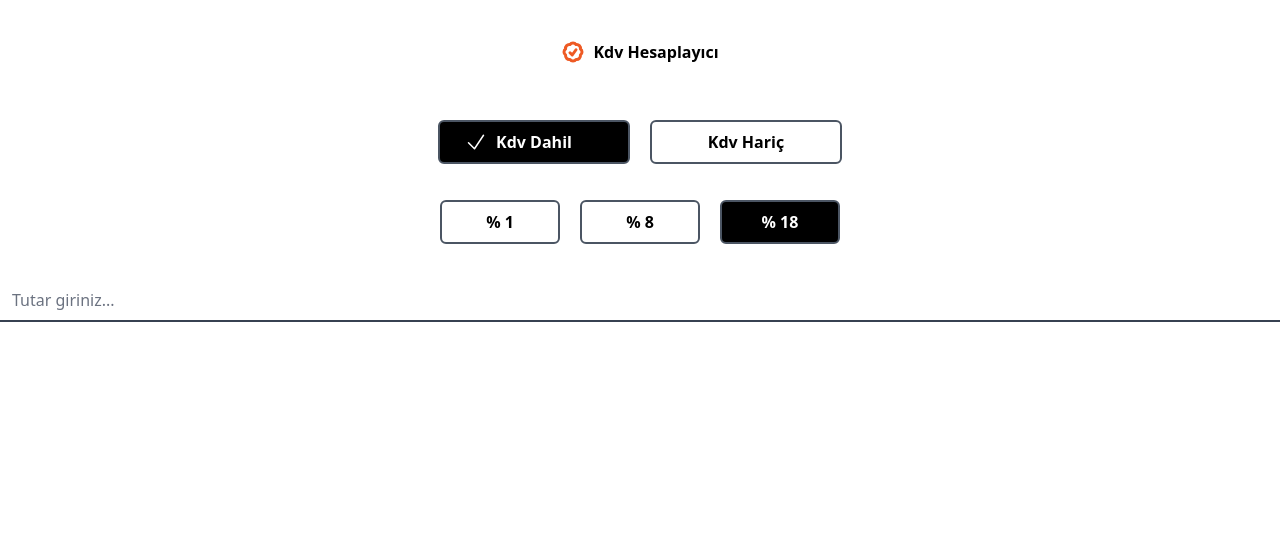
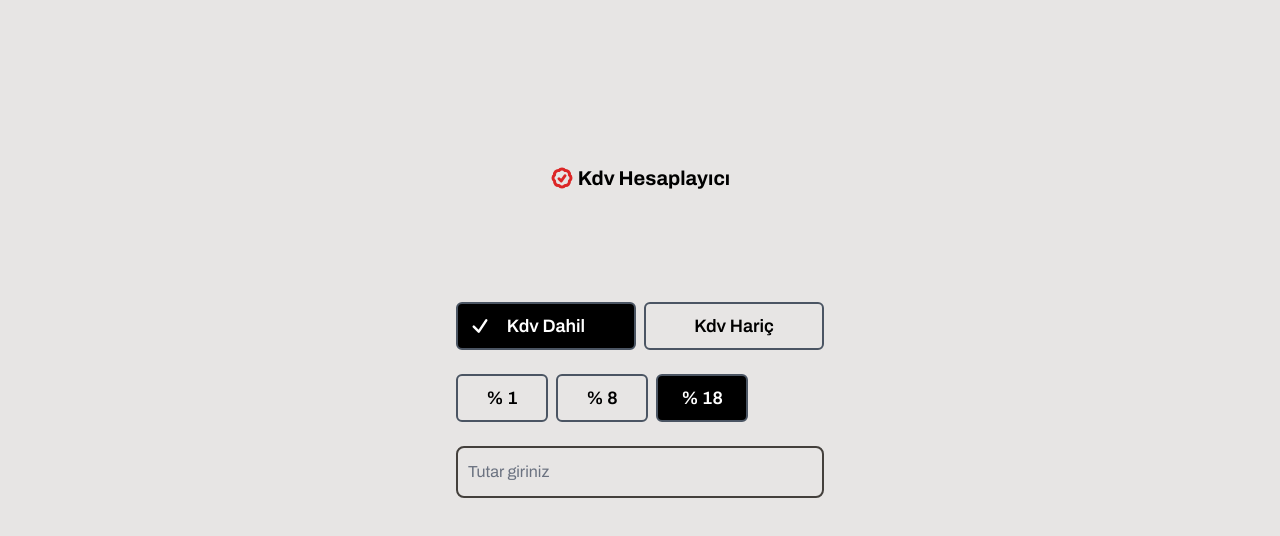
Before and after one commit to evrenylmz/kdv-app, a React (Create React App) app: page / in a window 1280 px wide. Shown: the top 536 px of the page. Built offline with nearby package versions, Linux system fonts and the light colour scheme.

Commit message:
tasarım düzenlendi

```diff
--- a/public/index.html
+++ b/public/index.html
@@ -1,5 +1,5 @@
 <!DOCTYPE html>
-<html lang="tr">
+<html lang="tr" translate="no">
 
 <head>
   <meta charset="utf-8" />
@@ -34,9 +34,9 @@
   </script>
 </head>
 
-<body class="overflow-y-scroll min-h-screen w-full font-sans antialiased overflow-x-hidden">
+<body class="overflow-y-scroll min-h-screen w-full overflow-x-hidden bg-stone-200 flex">
   <noscript>You need to enable JavaScript to run this app.</noscript>
-  <div id="root"></div>
+  <div id="root" class="flex w-full justify-center"></div>
 
 </body>
 
--- a/src/App.css
+++ b/src/App.css
@@ -9,7 +9,8 @@ input:focus {
 }
 
 [type='number']:focus{
-    border-color: #EA2027 !important;
+    border-color: #292524 !important;
+
 }
 
 [type='checkbox'] {
--- a/src/App.js
+++ b/src/App.js
@@ -3,6 +3,7 @@ import Logo from './components/logo'
 import Button from './components/button'
 import SelectIcon from './components/selectIcon'
 import { useEffect, useState } from 'react';
+import KdvButton from './components/kdvButton';
 
 function App() {
 
@@ -15,25 +16,25 @@ function App() {
 
 
 
-useEffect(()=>{
+  useEffect(() => {
 
-  sonuc()
-})
+    sonuc()
+  })
 
   const sonuc = () => {
-    if (kdv==="dahil"){
+    if (kdv === "dahil") {
       setGenelToplam(value)
-      const t = Number(genelToplam)/(1+Number(kdvOran)/100)
-      const k = Number(genelToplam)-Number(toplam)
+      const t = Number(genelToplam) / (1 + Number(kdvOran) / 100)
+      const k = Number(genelToplam) - Number(toplam)
       setKdvToplam(k.toFixed(2))
       setToplam(t.toFixed(2))
 
 
     }
-    if(kdv==="hariç"){
+    if (kdv === "hariç") {
       Number(setToplam(value))
-      const t = Number(toplam)*(1+Number(kdvOran)/100)
-      const k = Number(genelToplam)-Number(toplam)
+      const t = Number(toplam) * (1 + Number(kdvOran) / 100)
+      const k = Number(genelToplam) - Number(toplam)
       setKdvToplam(k.toFixed(2))
       setGenelToplam(t.toFixed(2))
 
@@ -42,48 +43,60 @@ useEffect(()=>{
 
 
   return (
-    <div className="App min-h-screen">
-      <Logo/>
-      <div className='flex gap-5 p-4 justify-center select-none'>
+    <div className="App min-h-screen flex flex-col gap-6 justify-center md:w-[400px] w-full md:text-base text-xl px-4">
+
+      <Logo />
+
+      <div className='flex justify-between gap-2'>
+        <Button title="Kdv Dahil" onPress={() => setKdv("dahil")} style={kdv === "dahil" ? ({ backgroundColor: "black", color: "white" }) : null}>{kdv === "dahil" ? (<SelectIcon />) : null}</Button>
+        <Button title="Kdv Hariç" onPress={() => setKdv("hariç")} style={kdv === "hariç" ? ({ backgroundColor: "black", color: "white" }) : null}>{kdv === "hariç" ? (<SelectIcon />) : null}</Button>
 
 
-          <Button title="Kdv Dahil" onPress={()=>setKdv("dahil")} style={kdv === "dahil" ? ({backgroundColor:"black", color:"white"}): null}>
-            {kdv === "dahil" ? (<SelectIcon/>) : null}
+      </div>
 
-          </Button>
-          <Button title="Kdv Hariç" onPress={()=>setKdv("hariç")} style={kdv === "hariç" ? ({backgroundColor:"black", color:"white"}): null}>
-          {kdv === "hariç" ? (<SelectIcon/>) : null}
-          </Button>
+      <div className='flex justify-start gap-2'>
+        <KdvButton title="% 1" onPress={() => setKdvOran(1)} style={kdvOran === 1 ? ({ backgroundColor: "black", color: "white" }) : null}></KdvButton>
+        <KdvButton title="% 8" onPress={() => setKdvOran(8)} style={kdvOran === 8 ? ({ backgroundColor: "black", color: "white" }) : null}></KdvButton>
+        <KdvButton title="% 18" onPress={() => setKdvOran(18)} style={kdvOran === 18 ? ({ backgroundColor: "black", color: "white" }) : null}></KdvButton>
+      </div>
+
+
+      <div className='flex'>
+
+        <input onChange={(e) => setValue(e.target.value)} value={value} type="number" className="bg-transparent border-2 border-stone-700 text-gray-900 text-base rounded-lg focus:ring-blue-500 focus:border-blue-500 block w-full p-2.5 py-3" placeholder="Tutar giriniz" />
+      </div>
+
+
+
+
+
+
+
+      <div className='flex flex-row justify-between items-center w-full h-1/4'>
+
+
+        {Number(value) > 0 ? (
+          <>
+          <div className='flex flex-col w-1/2'>
+          <span>Toplam</span>
+          <span>Kdv % <span className='text-red-700 font-bold'>{kdvOran   ? kdvOran : ' '}</span></span>
+          <span>Genel Toplam</span>
+        </div>
+        <div className='flex flex-col w-1/2 text-right'>
+            <span>{Number(toplam) > 0 ? toplam : ' '}</span>
+          <span>{Number(kdvToplam) > 0 ? kdvToplam : ' '}</span>
+          <span>{Number(genelToplam) > 0 ? genelToplam : ' '}</span>
+        </div>
+        </>
+        ): ''}
+
+
 
 
 
 
       </div>
 
-      <div className='flex p-4 justify-center select-none'>
-        <div className='flex flex-row w-[400px] space-x-5'>
-      <Button title="% 1" onPress={()=>setKdvOran(1)} style={kdvOran === 1 ? ({backgroundColor:"black", color:"white"}): null}/>
-      <Button title="% 8" onPress={()=>setKdvOran(8)}style={kdvOran === 8 ? ({backgroundColor:"black", color:"white"}): null}/>
-      <Button title="% 18" onPress={()=>setKdvOran(18)}style={kdvOran === 18 ? ({backgroundColor:"black", color:"white"}): null}/>
-        </div>
-
-      </div>
-      <div className='flex justify-center py-[16px]'>
-      <input onChange={(e)=> setValue(e.target.value)} value={value} type="number" class="noscroll" className="w-[400px] border-b-[2px] border-gray-700 w-full border-0" placeholder="Tutar giriniz..."></input>
-
-
-      </div>
-
-{
-  Number(value) > 0 ? (
-    <div className='flex w-full flex-col items-center py-[16px] font-bold text-stone-700'>
-    <div className='flex w-[400px] flex-row justify-between'><span>Toplam</span><span>{Number(toplam) > 0 ? toplam : ' '}</span></div>
-    <div className='flex w-[400px] flex-row justify-between'><span>Kdv % <span className='text-appRed'>{kdvOran   ? kdvOran : ' '}</span></span><span>{Number(kdvToplam) > 0 ? kdvToplam : ' '}</span></div>
-    <div className='flex w-[400px] flex-row justify-between'><span>Genel Toplam</span><span>{Number(genelToplam) > 0 ? genelToplam : ' '}</span></div>
-
-   </div>
-  ) : ''
-}
 
 
 
--- a/src/components/button.js
+++ b/src/components/button.js
@@ -3,7 +3,7 @@
 function Button(props){
 
     return(
-    <div onClick={props.onPress} style={props.style} className="flex relative w-48 font-semibold justify-center text-black bg-white hover:text-white border-2 border-gray-600 items-center py-2 px-5 hover:bg-black rounded-md mb-1 transition-colors duration-200 cursor-pointer">
+    <div onClick={props.onPress} style={props.style} className="flex relative text-sm md:text-lg w-1/2 py-4 md:py-2 font-semibold justify-center text-black hover:text-white border-2 border-gray-600 items-center whitespace-nowrap hover:bg-black rounded-md transition-colors duration-200 cursor-pointer select-none">
 
 
             {props.children}
--- /dev/null
+++ b/src/components/kdvButton.js
@@ -0,0 +1,20 @@
+
+
+function KdvButton(props){
+    return(
+        <div onClick={props.onPress} style={props.style} className="flex relative text-base md:text-lg w-1/4 py-3 md:py-2 font-semibold justify-center text-black hover:text-white border-2 border-gray-600 items-center whitespace-nowrap hover:bg-black rounded-md transition-colors duration-200 cursor-pointer select-none">
+
+
+            {props.children}
+
+
+
+        {props.title}
+    </div>
+    )
+}
+
+
+
+
+export default KdvButton
--- a/src/components/logo.js
+++ b/src/components/logo.js
@@ -1,15 +1,22 @@
 
 
-function Logo(){
-    return(
-        <div className="flex justify-center items-center p-10 gap-2 font-bold select-none">
+function Logo() {
+    return (
 
-            <svg xmlns="http://www.w3.org/2000/svg" fill="none" viewBox="0 0 24 24" strokeWidth="3" stroke="#EE5A24" className="w-6 h-6">
-  <path strokeLinecap="round" strokeLinejoin="round" d="M9 12.75L11.25 15 15 9.75M21 12c0 1.268-.63 2.39-1.593 3.068a3.745 3.745 0 01-1.043 3.296 3.745 3.745 0 01-3.296 1.043A3.745 3.745 0 0112 21c-1.268 0-2.39-.63-3.068-1.593a3.746 3.746 0 01-3.296-1.043 3.745 3.745 0 01-1.043-3.296A3.745 3.745 0 013 12c0-1.268.63-2.39 1.593-3.068a3.745 3.745 0 011.043-3.296 3.746 3.746 0 013.296-1.043A3.746 3.746 0 0112 3c1.268 0 2.39.63 3.068 1.593a3.746 3.746 0 013.296 1.043 3.746 3.746 0 011.043 3.296A3.745 3.745 0 0121 12z" />
-</svg>
+
+
+
+        <div className="flex justify-center items-center text-2xl md:text-xl gap-1 font-bold select-none h-1/4">
+
+            <svg xmlns="http://www.w3.org/2000/svg" fill="none" viewBox="0 0 24 24" strokeWidth="3" stroke="#dc2626" className="w-6 h-6">
+                <path strokeLinecap="round" strokeLinejoin="round" d="M9 12.75L11.25 15 15 9.75M21 12c0 1.268-.63 2.39-1.593 3.068a3.745 3.745 0 01-1.043 3.296 3.745 3.745 0 01-3.296 1.043A3.745 3.745 0 0112 21c-1.268 0-2.39-.63-3.068-1.593a3.746 3.746 0 01-3.296-1.043 3.745 3.745 0 01-1.043-3.296A3.745 3.745 0 013 12c0-1.268.63-2.39 1.593-3.068a3.745 3.745 0 011.043-3.296 3.746 3.746 0 013.296-1.043A3.746 3.746 0 0112 3c1.268 0 2.39.63 3.068 1.593a3.746 3.746 0 013.296 1.043 3.746 3.746 0 011.043 3.296A3.745 3.745 0 0121 12z" />
+            </svg>
 
             Kdv Hesaplayıcı
-    </div>
+
+        </div>
+
+
     )
 }
 
--- a/src/components/selectIcon.js
+++ b/src/components/selectIcon.js
@@ -2,8 +2,8 @@
 
 function SelectIcon() {
     return(
-        <span className="absolute left-6">
-            <svg xmlns="http://www.w3.org/2000/svg" fill="none" viewBox="0 0 24 24" strokeWidth="1.5" stroke="currentColor" className="w-6 h-6">
+        <span className="absolute md:left-3 left-6">
+            <svg xmlns="http://www.w3.org/2000/svg" fill="none" viewBox="0 0 24 24" strokeWidth="3" stroke="currentColor" className="w-5 h-5">
       <path strokeLinecap="round" strokeLinejoin="round" d="M4.5 12.75l6 6 9-13.5" />
     </svg>
 
--- a/src/index.css
+++ b/src/index.css
@@ -1,8 +1,8 @@
+@import url('https://fonts.googleapis.com/css2?family=Archivo:wght@400;500;600;700&display=swap');
+
 body {
   margin: 0;
-  font-family: -apple-system, BlinkMacSystemFont, 'Segoe UI', 'Roboto', 'Oxygen',
-    'Ubuntu', 'Cantarell', 'Fira Sans', 'Droid Sans', 'Helvetica Neue',
-    sans-serif;
+  font-family: 'Archivo', sans-serif;
   -webkit-font-smoothing: antialiased;
   -moz-osx-font-smoothing: grayscale;
 }
```
